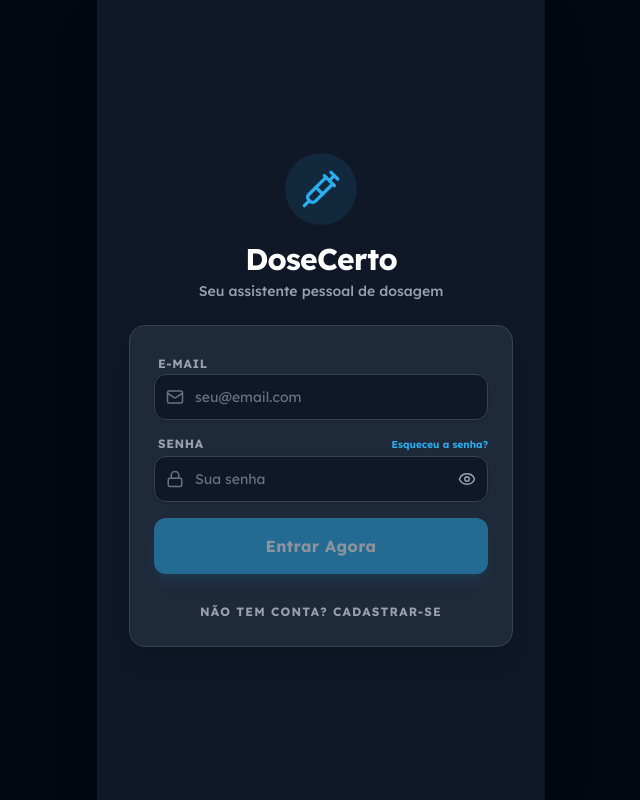
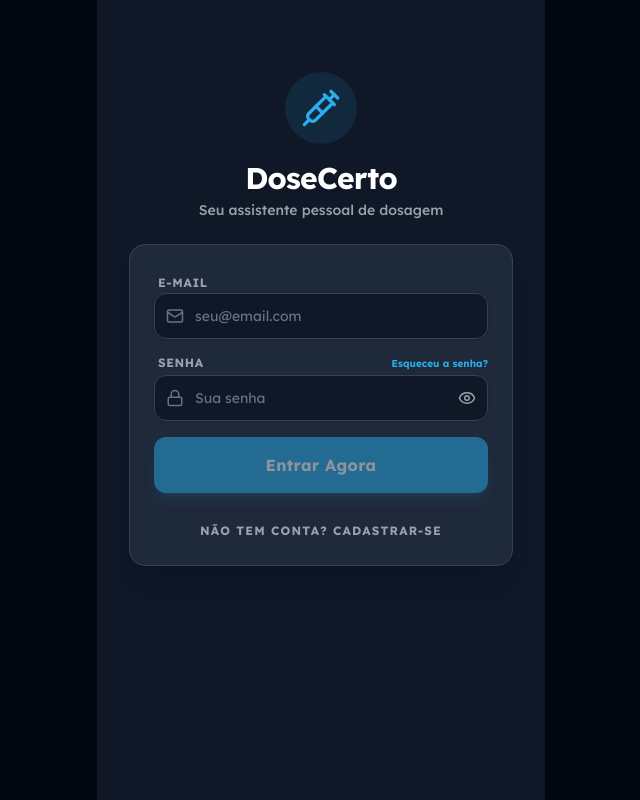
Before and after one commit to RottavaTech/Dose-Certo-Main, a Next.js app: page / in a window 1280 px wide. Shown: the whole page, without its empty margins (319-959 px from the left). Built offline with nearby package versions, Linux system fonts and the light colour scheme; no server answers.

Commit message:
ajusta alinhamento e rolagem da tela de cadastro

```diff
--- a/components/Login.tsx
+++ b/components/Login.tsx
@@ -125,8 +125,8 @@ export default function Login() {
   };
 
   return (
-    <div className="w-full h-full flex flex-col items-center justify-center p-6 bg-gray-50 dark:bg-gray-900 transition-colors duration-200 overflow-y-auto">
-      <div className="w-full max-w-sm space-y-6 my-auto pt-10 pb-10">
+    <div className="w-full min-h-screen flex items-start justify-center p-6 bg-gray-50 dark:bg-gray-900 transition-colors duration-200 overflow-y-auto">
+      <div className="w-full max-w-sm space-y-6 pt-12 pb-12">
         <div className="text-center">
           <div className="inline-flex items-center justify-center p-4 bg-primary/10 rounded-full mb-4">
             <Syringe className="text-primary w-10 h-10" />
```
